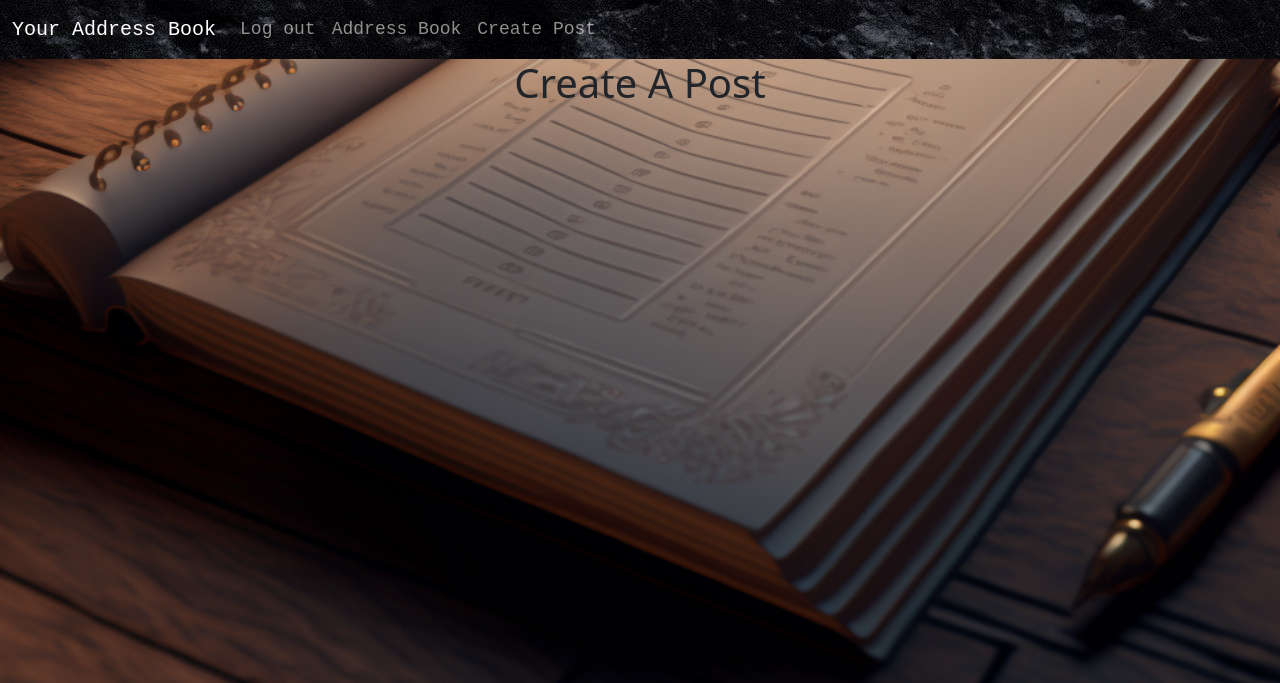
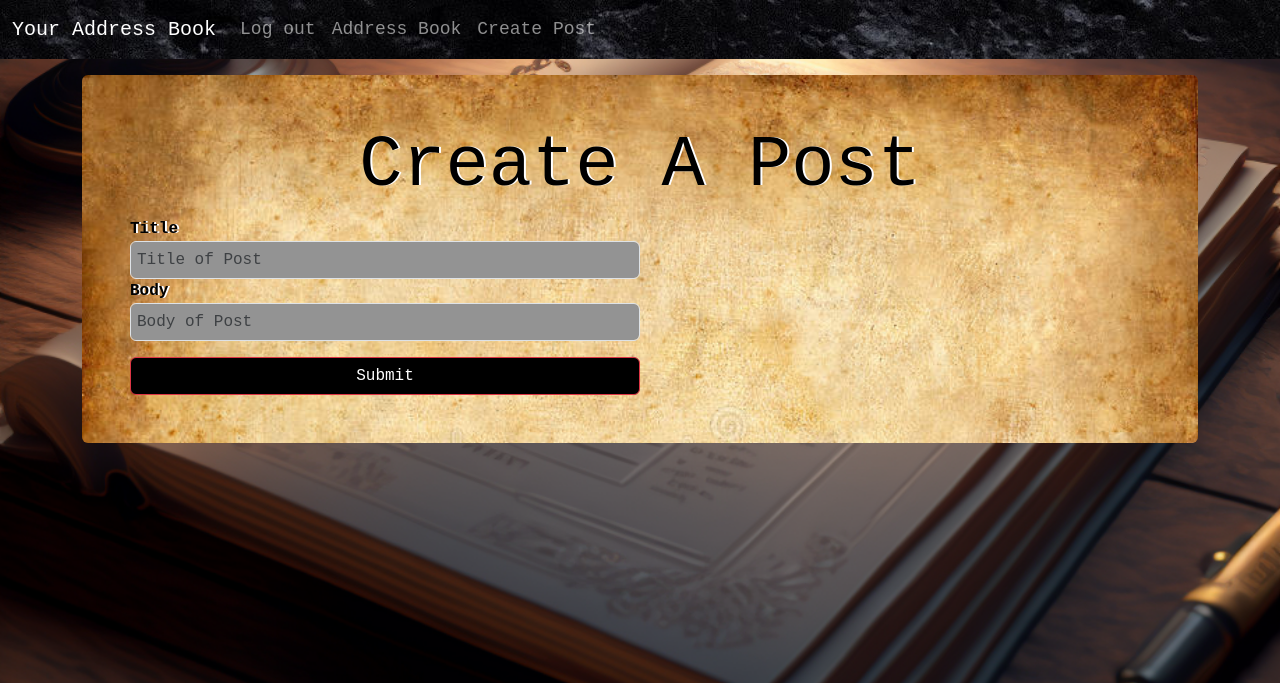
Before and after one commit to MHines10/Flask-Address-Book, a Flask app: page /create-post in a window 1280 px wide. Shown: the top 683 px of the page. Run offline with Flask 3, Linux system fonts and the light colour scheme; the visitor is signed in with stand-in values (Sample User, id 1).

Commit message:
added post form/post creation

```diff
--- a/app/forms.py
+++ b/app/forms.py
@@ -16,3 +16,8 @@
     username = StringField('Username', validators=[InputRequired()])
     password = PasswordField('Password', validators=[InputRequired()])
     submit = SubmitField()
+
+class PostForm(FlaskForm):
+    title = StringField('Title', validators=[InputRequired()])
+    body = PasswordField('Body', validators=[InputRequired()])
+    submit = SubmitField()
--- a/app/routes.py
+++ b/app/routes.py
@@ -1,8 +1,8 @@
 from app import app
 from flask import render_template, redirect, url_for, flash
-from flask_login import login_user, logout_user, login_required
-from app.forms import SignUpForm, LoginForm
-from app.models import User
+from flask_login import login_user, logout_user, login_required, current_user
+from app.forms import SignUpForm, LoginForm, PostForm
+from app.models import User, Post
 
 @app.route('/')
 def index():
@@ -78,7 +78,19 @@
     return redirect(url_for('index'))
 
 
-@app.route('/create-post')
+@app.route('/create-post', methods = ['GET', 'POST'])
 @login_required
 def create_post():
-    return render_template('create.html')
+    form = PostForm()
+    if form.validate_on_submit():
+        print('Form Validated!')
+        # Get the data
+        title = form.title.data
+        body = form.body.data
+        print(title, body, current_user)
+        # Create a new instance for post
+        new_post = Post(title=title, body=body, user_id=current_user.id)
+        flash(f"Post Create", 'success')
+        return redirect(url_for('index'))
+
+    return render_template('create.html', form=form)
--- a/app/templates/create.html
+++ b/app/templates/create.html
@@ -4,6 +4,17 @@
 
 {% block content %}
 
-<h1 class="text-center">Create A Post</h1>
+<form action="" class="form1 rounded mt-3 p-5" style="background-image: url('static/oldpaper.jpg'); background-size: cover;" method="post">
+    <h1 class="signup1 text-center">Create A Post</h1>
+    {{ form.csrf_token }}
+
+    {{ form.title.label }}
+    {{ form.title(class='form-control form-control-color w-50', style='cursor: text;', placeholder='Title of Post') }}
+
+    {{ form.body.label }}
+    {{ form.body(class='form-control form-control-color w-50', style='cursor: text;', placeholder='Body of Post') }}
+
+    {{ form.submit(class='submit1 btn btn-danger w-50 mt-3') }}
+</form>
 
 {% endblock %}
```
